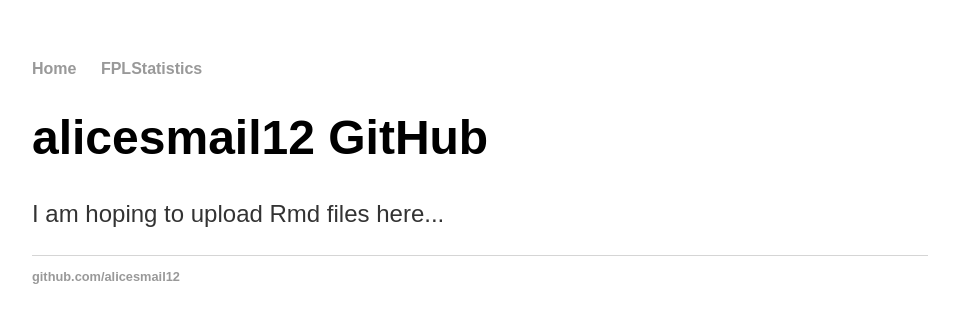
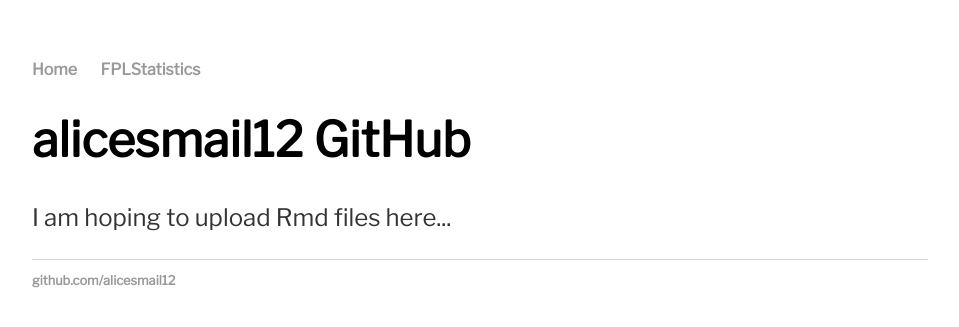
Before and after one commit to alicesmail12/alicesmail12.github.io, a Jekyll site: the page built from index.html, in a window 1280 px wide. Shown: the top 327 px of the page, without its empty margins (160-1119 px from the left). Built offline with Jekyll 4.4.1, drawn with Linux system fonts in a browser that asks for light colours.

Commit message:
Update main.css

```diff
--- a/css/main.css
+++ b/css/main.css
@@ -1,10 +1,10 @@
 body {
     margin: 60px auto;
     width: 70%;
-    font-family: "Audiowide", sans-serif;
+    font-family: "Libre Franklin", sans-serif;
 }
 nav ul, footer ul {
-    font-family: "Audiowide", sans-serif;
+    font-family: "Libre Franklin", sans-serif;
     padding: 0px;
     list-style: none;
     font-weight: bold;
@@ -22,7 +22,7 @@
 }
 h1 {
     font-size: 3em;
-    font-family: "Audiowide", sans-serif;
+    font-family: "Libre Franklin", sans-serif;
 }
 p {
     font-size: 1.5em;
```
